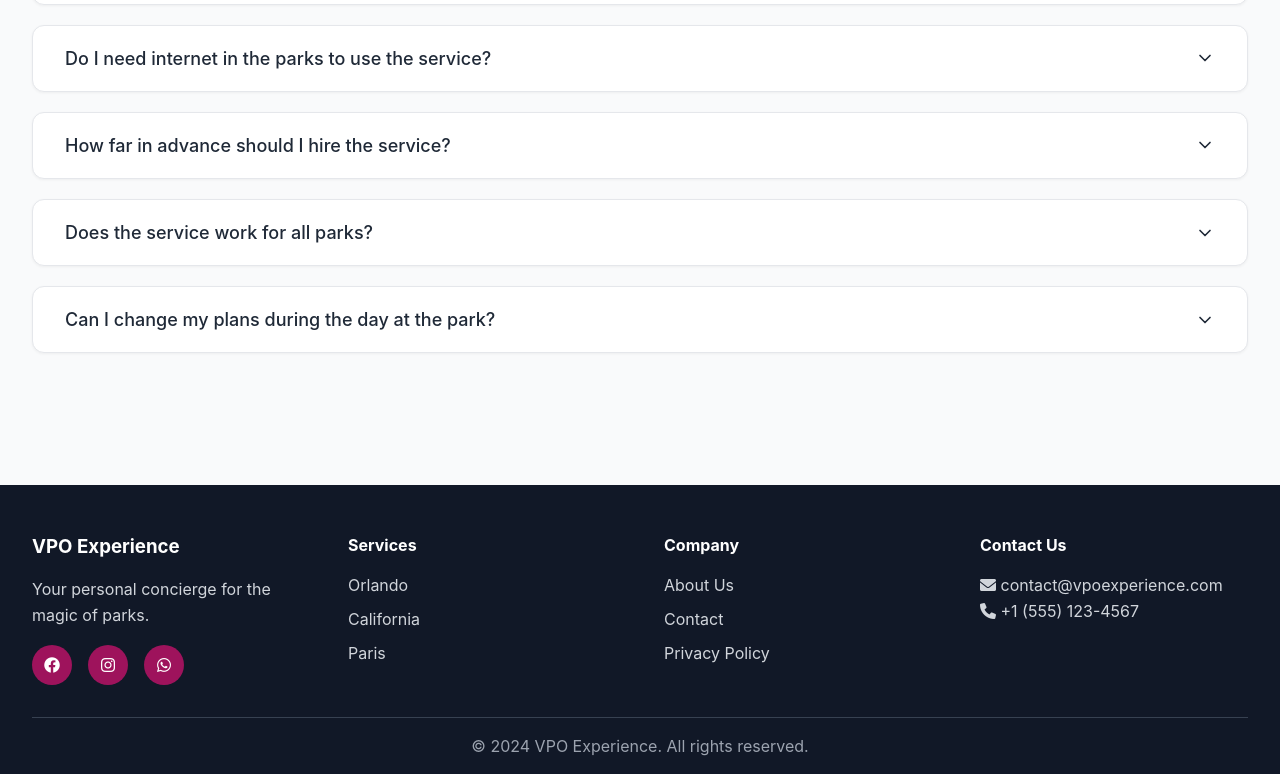
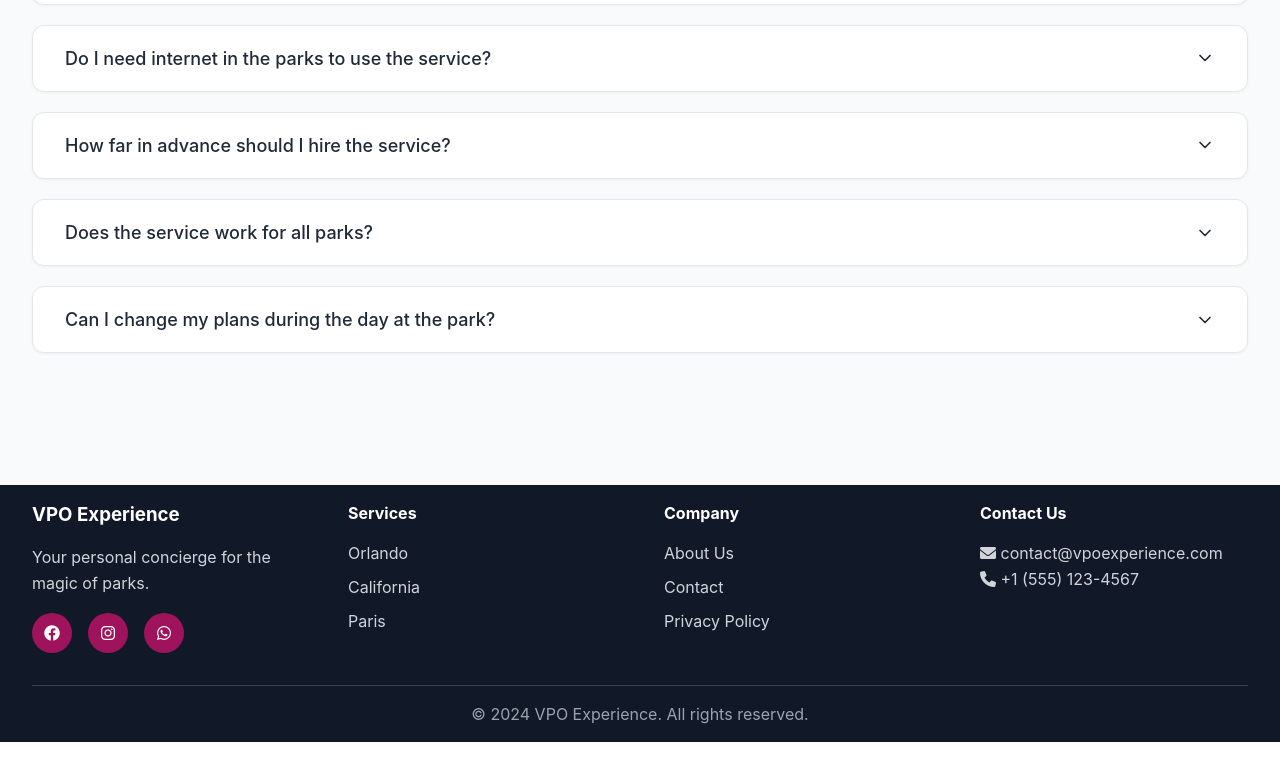
Before and after one commit to Matheusmaf1806/vpoexperience, a website: page public/index.html in a window 1280 px wide. Shown: the part 4748-5522 px from the top of the page. After the commit the page ends 5490 px from the top, so only its background shows below. Drawn offline with nearby package versions, Linux system fonts and the light colour scheme; no server answers; a web font is replaced by a local one.

Commit message:
Update styles.css

```diff
--- a/public/css/styles.css
+++ b/public/css/styles.css
@@ -1520,7 +1520,7 @@ body {
 .footer {
     background-color: var(--gray-900);
     color: white;
-    padding: 3rem 0 1rem;
+    padding: 1rem 0 1rem;
 }
 
 .footer-content {
```
